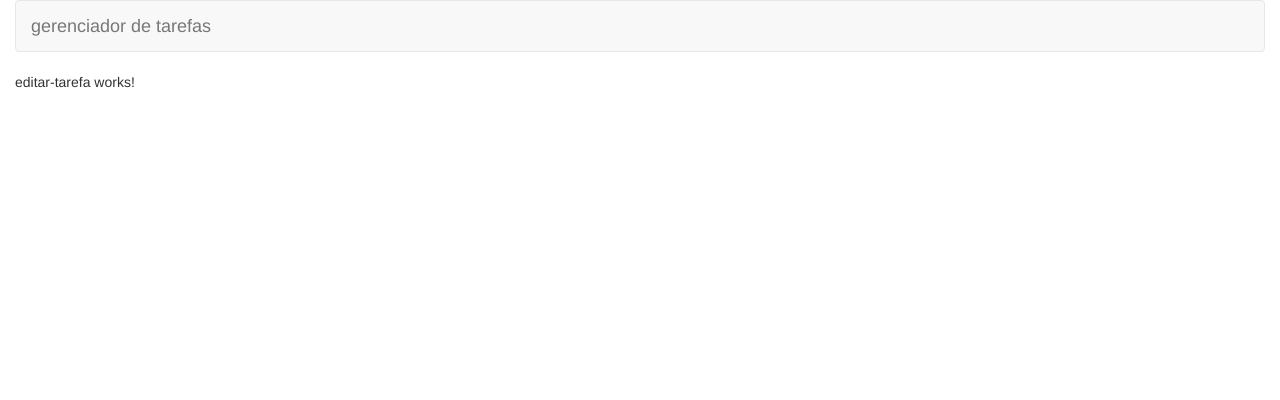
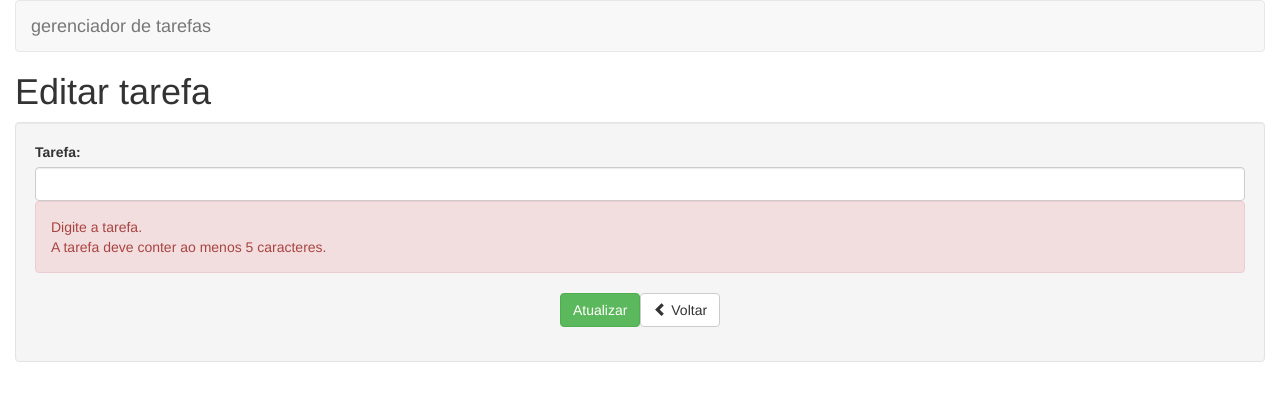
Before and after one commit to MrSescon/gerenciadorDeTarefasAngular, an Angular app: page /tarefas/editar/1 in a window 1280 px wide. Shown: the top 400 px of the page. Built offline with nearby package versions, Linux system fonts and the light colour scheme.

Commit message:
criado a interface HTML da Edição de Tarefas

```diff
--- a/src/app/tarefas/editar/editar-tarefa.component.html
+++ b/src/app/tarefas/editar/editar-tarefa.component.html
@@ -1 +1,35 @@
-<p>editar-tarefa works!</p>
+<h1>Editar tarefa</h1>
+
+<div class="well">
+  <form>
+    <div class="form-group">
+      <label for="nome">Tarefa:</label>
+      <input
+        type="text"
+        class="form-control"
+        id="nome"
+        name="nome"
+        minlength="5"
+        required>
+      <div class="alert alert-danger">
+        <div >
+          Digite a tarefa.
+        </div>
+        <div >
+          A tarefa deve conter ao menos 5 caracteres.
+        </div>
+      </div>
+    </div>
+    <div class="form-group text-center">
+      <input
+        type="submit"
+        class="btn btn-success"
+        value="Atualizar">
+      <a
+        class="btn btn-default">
+        <span class="glyphicon glyphicon-chevron-left"
+          aria-hidden="true"></span> Voltar
+      </a>
+    </div>
+  </form>
+</div>
```
